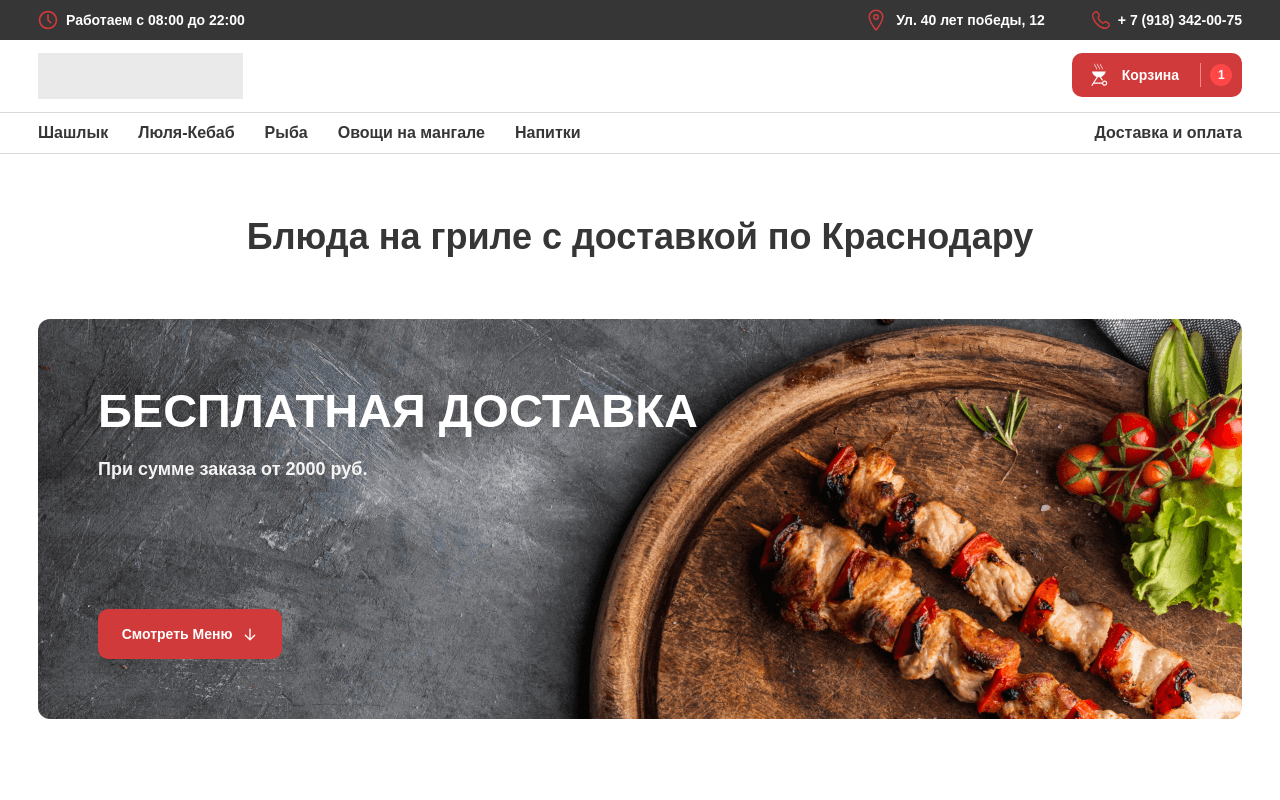
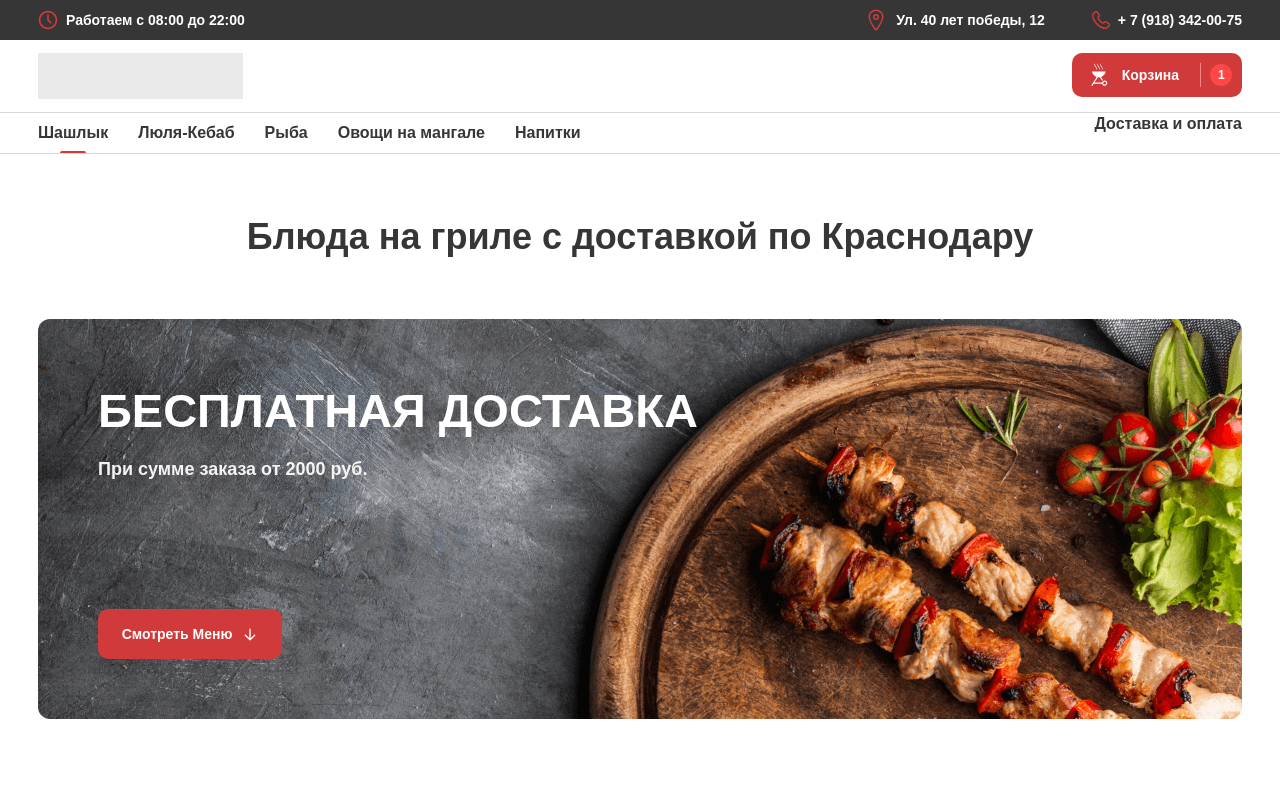
Before and after one commit to Vadim4ick/shampur, a Next.js app: page / in a window 1280 px wide. Shown: the top 800 px of the page. Built offline with nearby package versions, Linux system fonts and the light colour scheme.

Commit message:
fix active header

```diff
--- a/src/components/Header.tsx
+++ b/src/components/Header.tsx
@@ -86,10 +86,10 @@ const Header = () => {
         </Container>
       </div>
 
-      <div className="flex items-center border-y border-y-black border-opacity-15 py-[9px]">
+      <div className="flex items-center border-y border-y-black border-opacity-15">
         <Container>
           <div className="flex w-full justify-between">
-            <div className="flex gap-[30px] overflow-y-hidden overflow-x-scroll">
+            <div className="flex gap-[30px] overflow-y-hidden overflow-x-scroll py-[9px]">
               {navbar.map((item) => (
                 <button
                   key={item.id}
@@ -97,7 +97,7 @@ const Header = () => {
                   className={cn(
                     "cursor-pointer whitespace-nowrap text-[16px] font-[700] leading-[22px] text-[#363636]",
                     {
-                      "relative before:absolute before:left-[50%] before:top-[29px] before:h-[2px] before:w-[26px] before:translate-x-[-50%] before:rounded-t-[4px] before:bg-[#D13A3A]":
+                      "relative before:absolute before:bottom-[-9px] before:left-[50%] before:h-[2px] before:w-[26px] before:translate-x-[-50%] before:rounded-t-[4px] before:bg-[#D13A3A]":
                         item.id === activeId,
                     },
                   )}
```
